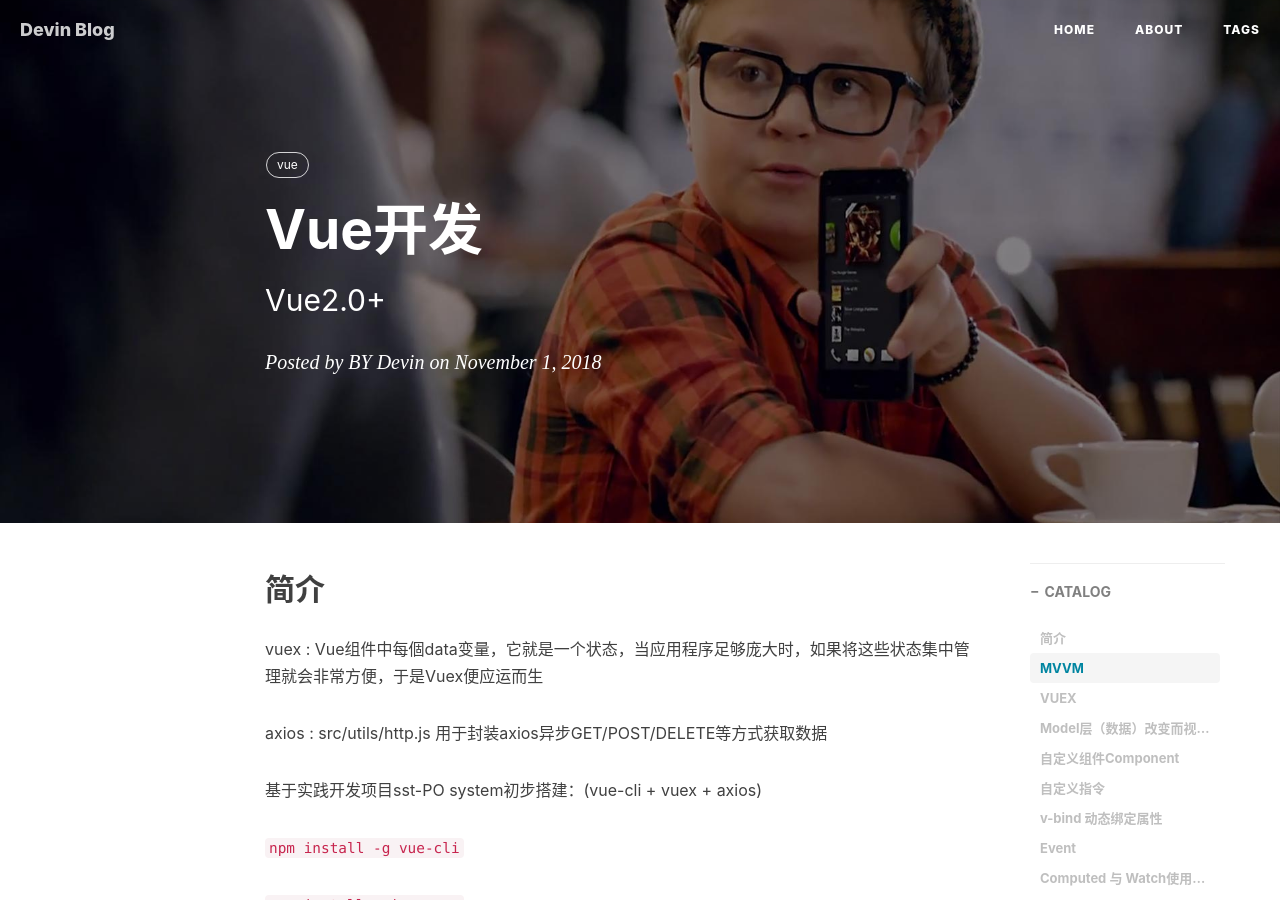
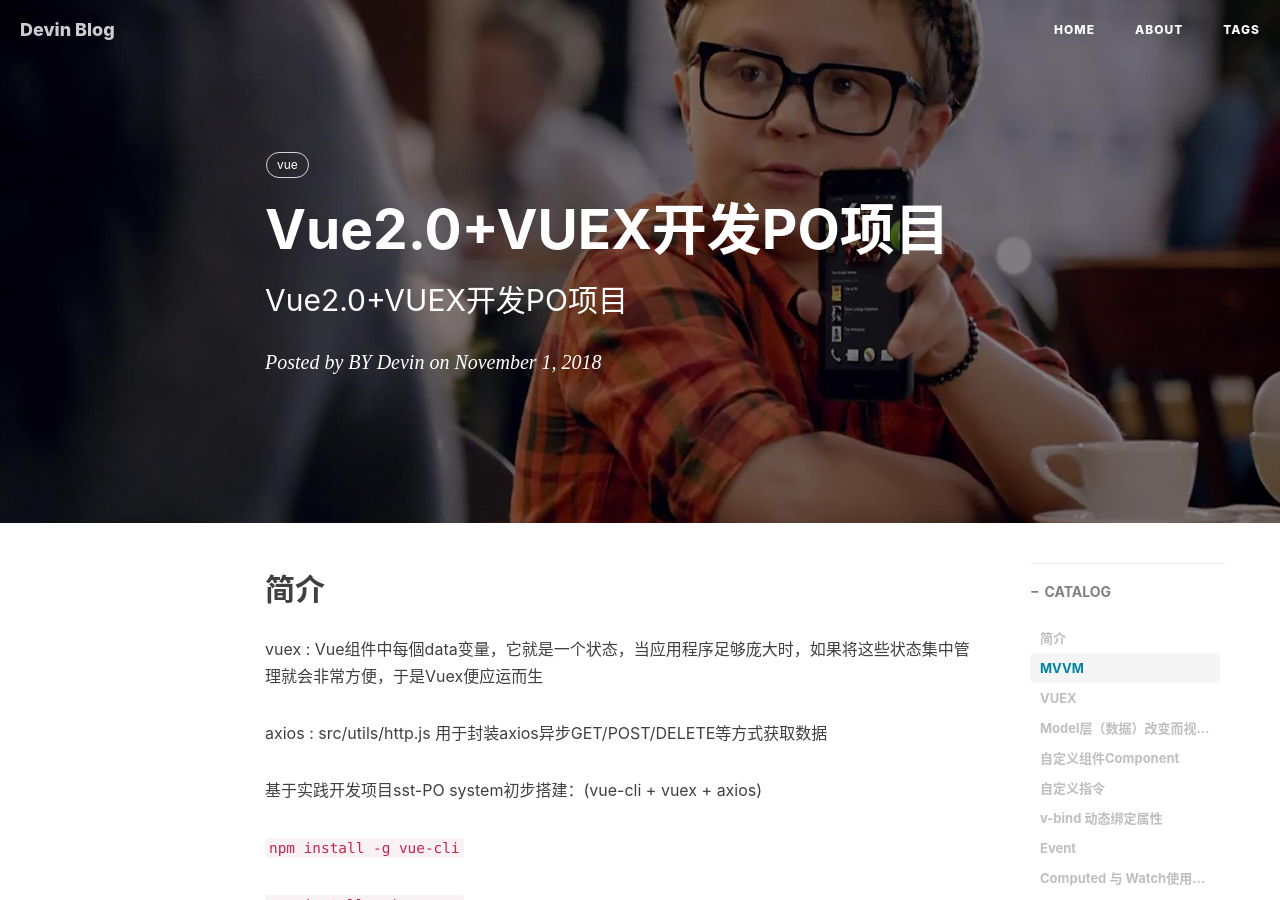
Before and after one commit to devin-huang/devin-huang.github.io, a Jekyll site: the page built from _posts/2017-08-01-Vue2.0+VUEX开发PO项目.md, in a window 1280 px wide and 900 px high. Built offline with Jekyll 4.4.1, drawn with Linux system fonts in a browser that asks for light colours; nearby versions of some CDN libraries; comment, search, counter and statistics services are not loaded.

Commit message:
Update and rename 2017-08-01-Vue开发.md to 2017-08-01-Vue2.0+VUEX开发PO项目.md

```diff
--- a/_posts/2017-08-01-Vue开发.md
+++ b/_posts/2017-08-01-Vue2.0+VUEX开发PO项目.md
@@ -1,7 +1,7 @@
 ---
 layout:     post
-title:     Vue开发
-subtitle:   Vue2.0+
+title:      Vue2.0+VUEX开发PO项目
+subtitle:   Vue2.0+VUEX开发PO项目
 date:       2018-11-01
 author:     BY Devin
 header-img: img/post-bg-digital-native.jpg
```
